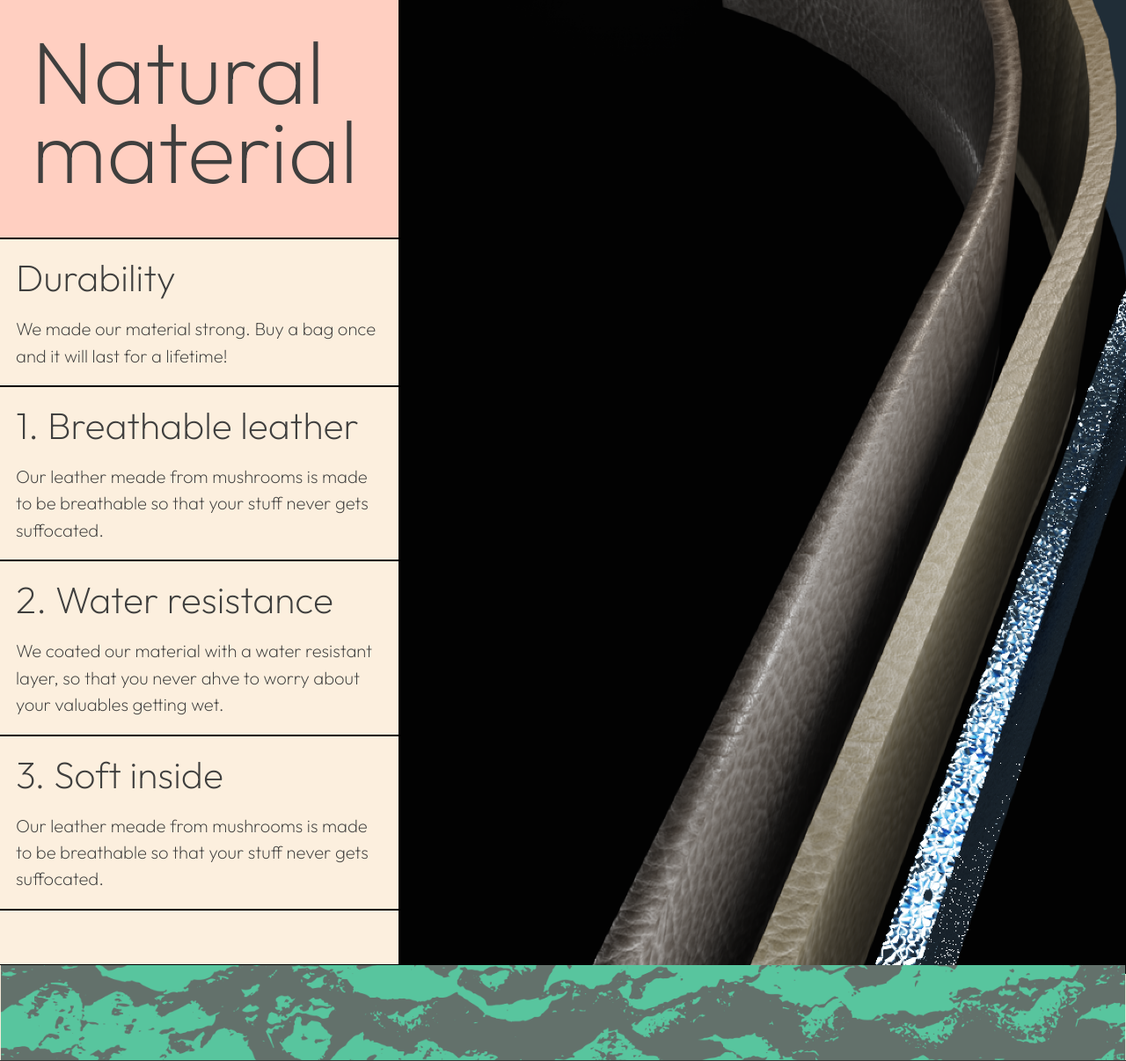
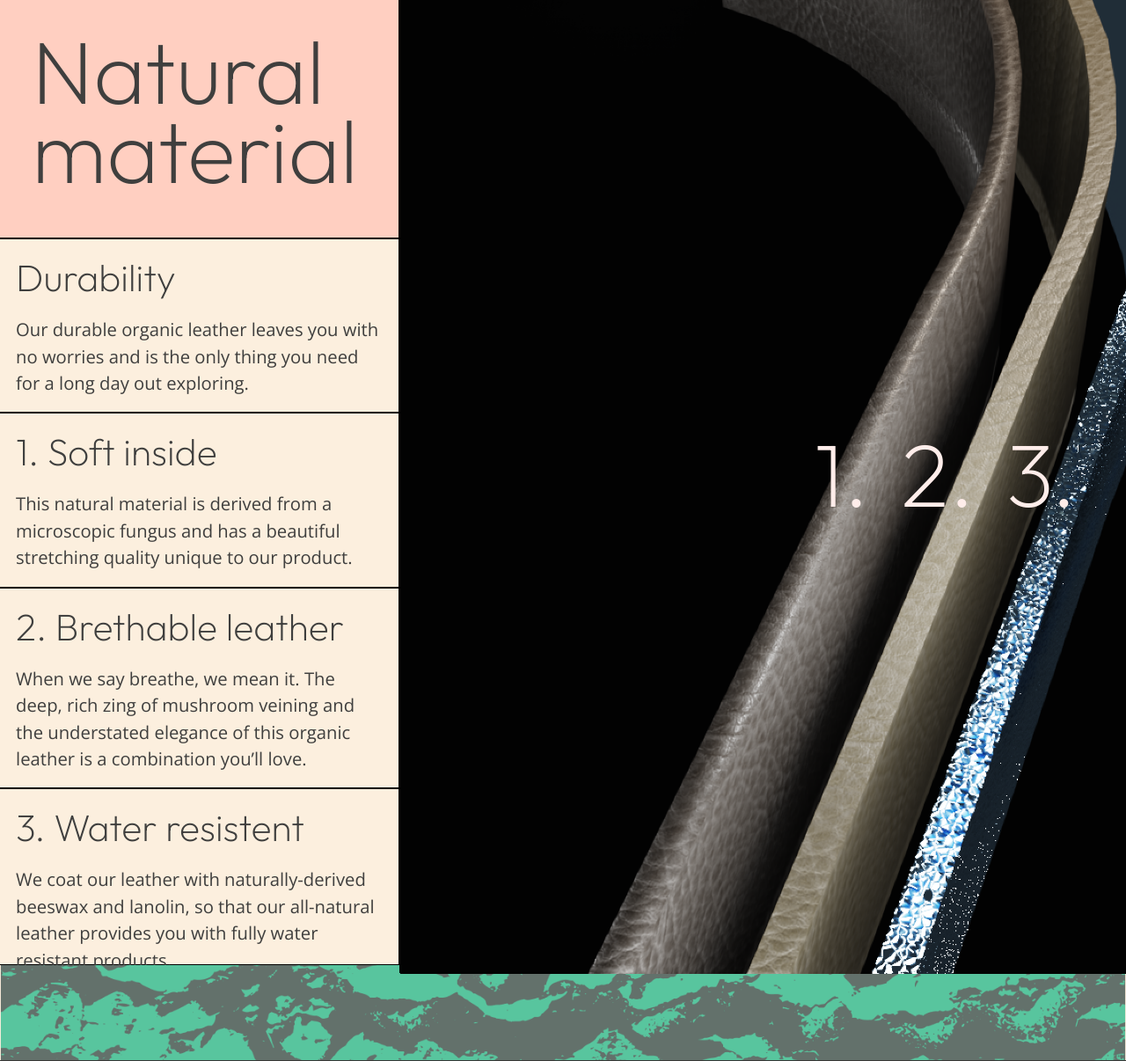
Before and after one commit to jaken92/Naturally-Group-13, a PHP site: page / in a window 1280 px wide. Shown: the part 2206-3412 px from the top of the page at 88% size. Run offline with PHP 8.4, Linux system fonts and the light colour scheme.

Commit message:
styled materials

```diff
--- a/index.html
+++ b/index.html
@@ -141,6 +141,11 @@
     <section class="section-materials">
       <div class="mat-img-container">
         <img class="materials-img" src="images/natural.png" />
+        <h2 class="layers">
+          <span>1.</span>
+          <span>2.</span>
+          <span>3.</span>
+        </h2>
       </div>
       <div class="materials-content">
         <h2>
@@ -153,60 +158,58 @@
         </h3>
         <p>
           <span class="en" lang="en">
-            We made our material strong. Buy a bag once and it will last for a
-            lifetime!
+            Our durable organic leather leaves you with no worries and is the
+            only thing you need for a long day out exploring.
           </span>
           <span class="se hide" lang="se">
-            Komfort, funktion och hållbarhet. Våra produkter i läder är byggda
-            för att klara av allt, oavsett vad du kastar på dem. Vårt slitstarka
-            organiska svampläder lämnar dig utan bekymmer och är det enda du
-            behöver för en lång dag ute på upptäcktsfärd.
+            Vårt hållbara ekologiska läder ger dig inga bekymmer och är det enda
+            du behöver för en lång dag på upptäcktsfärd.
           </span>
         </p>
         <h3>
-          <span class="en" lang="en">1. Breathable leather</span
-          ><span class="se hide" lang="se">1. Andningsbart läder</span>
+          <span class="en" lang="en">1. Soft inside</span
+          ><span class="se hide" lang="se">1. Mjuk insida</span>
         </h3>
         <p>
           <span class="en" lang="en">
-            Our leather meade from mushrooms is made to be breathable so that
-            your stuff never gets suffocated.
+            This natural material is derived from a microscopic fungus and has a
+            beautiful stretching quality unique to our product.
+          </span>
+          <span class="se hide" lang="se">
+            Det här naturmaterialet kommer från en mikroskopisk svamp och har en
+            vacker sträckkvalitet som är unik för vår produkt.
+          </span>
+        </p>
+        <h3>
+          <span class="en" lang="en">2. Brethable leather</span
+          ><span class="se hide" lang="se">2. Andningsbart läder</span>
+        </h3>
+        <p>
+          <span class="en" lang="en">
+            When we say breathe, we mean it. The deep, rich zing of mushroom
+            veining and the understated elegance of this organic leather is a
+            combination you’ll love.
           </span>
           <span class="se hide" lang="se">
             När vi säger andas menar vi det. Den djupa, rika zingen från
-            svampens ådring och den underfundiga elegansen hos detta organiska
-            läder är en kombination du kommer att älska.
+            svampens ådring och den diskreta elegansen hos det här organiska
+            lädret är en kombination du kommer att älska.
           </span>
         </p>
         <h3>
-          <span class="en" lang="en">2. Water resistance </span
-          ><span class="se hide" lang="se">2. Vatten resistent</span>
-        </h3>
-        <p>
-          <span class="en" lang="en">
-            We coated our material with a water resistant layer, so that you
-            never ahve to worry about your valuables getting wet.
-          </span>
-          <span class="se hide" lang="se">
-            Naturligtvis kommer våra läderprodukter från de mest hållbara
-            källorna. Från svampbaserad garvning till efterbehandling med
-            naturligt framställt bivax och lanolin ger vårt helt naturliga läder
-            dig helt vattenresistenta produkter.
-          </span>
-        </p>
-        <h3>
-          <span class="en" lang="en">3. Soft inside</span
-          ><span class="se hide" lang="se">3. Mjuk insida</span>
+          <span class="en" lang="en">3. Water resistent</span
+          ><span class="se hide" lang="se">3. Vatten resistent</span>
         </h3>
         <p class="last-p-materials">
           <span class="en" lang="en">
-            Our leather meade from mushrooms is made to be breathable so that
-            your stuff never gets suffocated.
+            We coat our leather with naturally-derived beeswax and lanolin, so
+            that our all-natural leather provides you with fully water resistant
+            products.
           </span>
           <span class="se hide" lang="se">
-            Våra läder maximerar naturens fördelar. Det här naturmaterialet
-            kommer från en mikroskopisk svamp och har en vacker sträckkvalitet
-            som är unik för vår produkt.
+            Vi belägger vårt läder med naturligt framställt bivax och lanolin,
+            så att vårt helt naturliga läder ger dig helt vattenavvisande
+            produkter.
           </span>
         </p>
         <br />
@@ -372,7 +375,9 @@
       <div class="travel-question">
         <h2>
           <span class="en" lang="en">We are all planners, right?</span>
-          <span class="se hide" lang="se">Vi är alla planerare, eller hur?</span>
+          <span class="se hide" lang="se"
+            >Vi är alla planerare, eller hur?</span
+          >
         </h2>
       </div>
       <div class="travel-two">
--- a/style.css
+++ b/style.css
@@ -125,12 +125,24 @@ img {
 .mat-img-container {
   height: 24.5rem;
   width: 100%;
+  position: relative;
 }
 .materials-img {
   width: 100%;
   height: 24.5rem;
   display: block;
   object-fit: cover;
+}
+
+.layers {
+  display: flex;
+  position: absolute;
+  color: var(--color-white);
+  top: 10.25rem;
+  left: 11rem;
+  font-size: 3.158rem;
+  gap: 0.8rem;
+  font-weight: 200;
 }
 
 .materials-content h2 {
@@ -143,7 +155,7 @@ img {
 }
 
 .materials-content h3 {
-  font-size: 2.369;
+  font-size: 2.369rem;
   font-weight: 200;
   font-family: 'Outfit Extralight';
   line-height: 120%;
@@ -151,13 +163,18 @@ img {
 .materials-content p {
   font-size: 1.125rem;
   font-weight: 400;
-  font-family: 'Outfit Extralight';
+  font-family: 'Open Sans';
   line-height: 150%;
   border-bottom: 2px solid black;
 }
 
+.border-span {
+  width: 10px;
+  height: 2px var(--color-black);
+}
+
 .section-materials :is(h3, p) {
-  margin: 1.5rem 1.5rem 1.5rem 1.5rem;
+  padding: 1rem 1rem 1rem 1rem;
   color: #3f3f3e;
 }
 
@@ -256,7 +273,6 @@ img {
 }
 */
 
-
 .text-overlay {
   position: absolute;
   background-color: rgba(253, 161, 136, 0.5);
@@ -264,8 +280,6 @@ img {
   font-size: 3rem;
   padding: 0rem 1rem 0rem 1rem;
 }
-
-
 
 .text-overlay h2 {
   color: var(--color-white);
@@ -336,13 +350,13 @@ img {
   top: 5%;
   opacity: 0.9;
 }
-.travel-question h2{
+.travel-question h2 {
   color: var(--color-primary);
 }
 .travel-statement {
   margin: 1rem 0 1rem 2rem;
 }
-.travel-two h3{
+.travel-two h3 {
   font-size: 1.85rem;
   font-weight: 200;
 }
@@ -605,6 +619,18 @@ footer > div:first-of-type {
   .section-materials :is(h2, h3, p) {
     margin: 0rem;
   }
+
+  .last-p-materials {
+    border-bottom: none !important;
+  }
+
+  .layers {
+    top: 43%;
+    left: 57%;
+    font-size: 5.61rem;
+    gap: 2rem;
+    font-weight: 200;
+  }
   /*section three desktop the kit*/
 
   .section-three {
```
